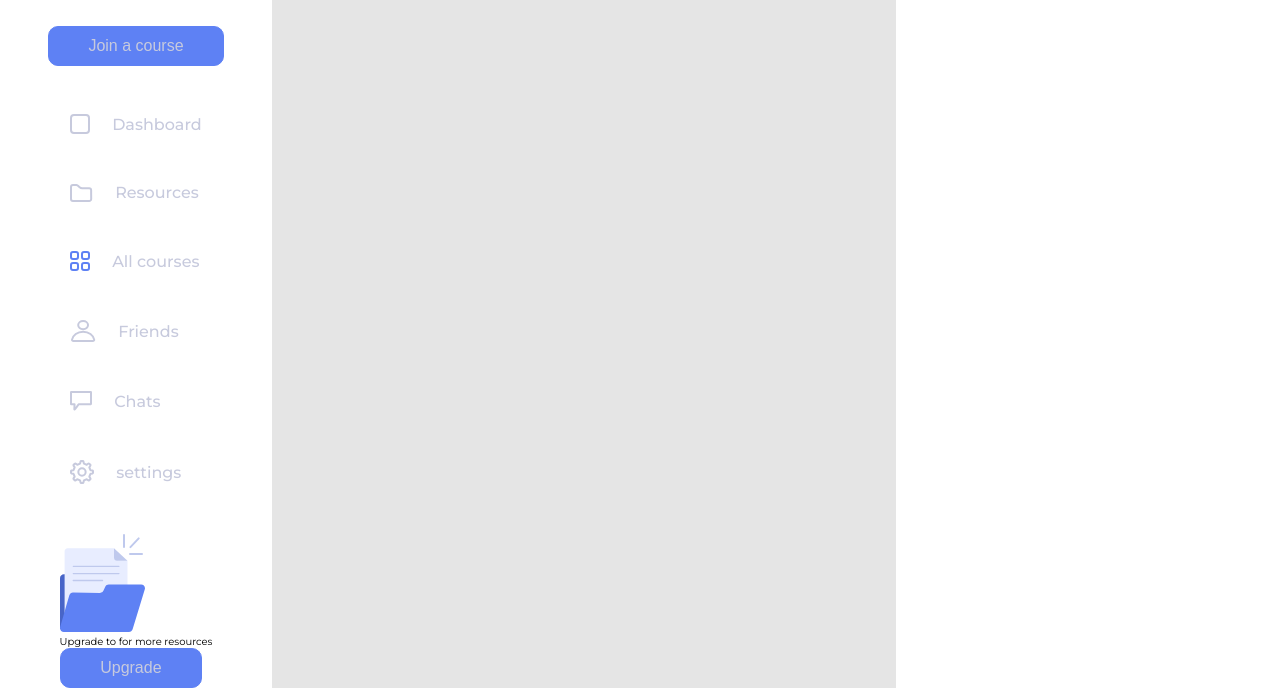
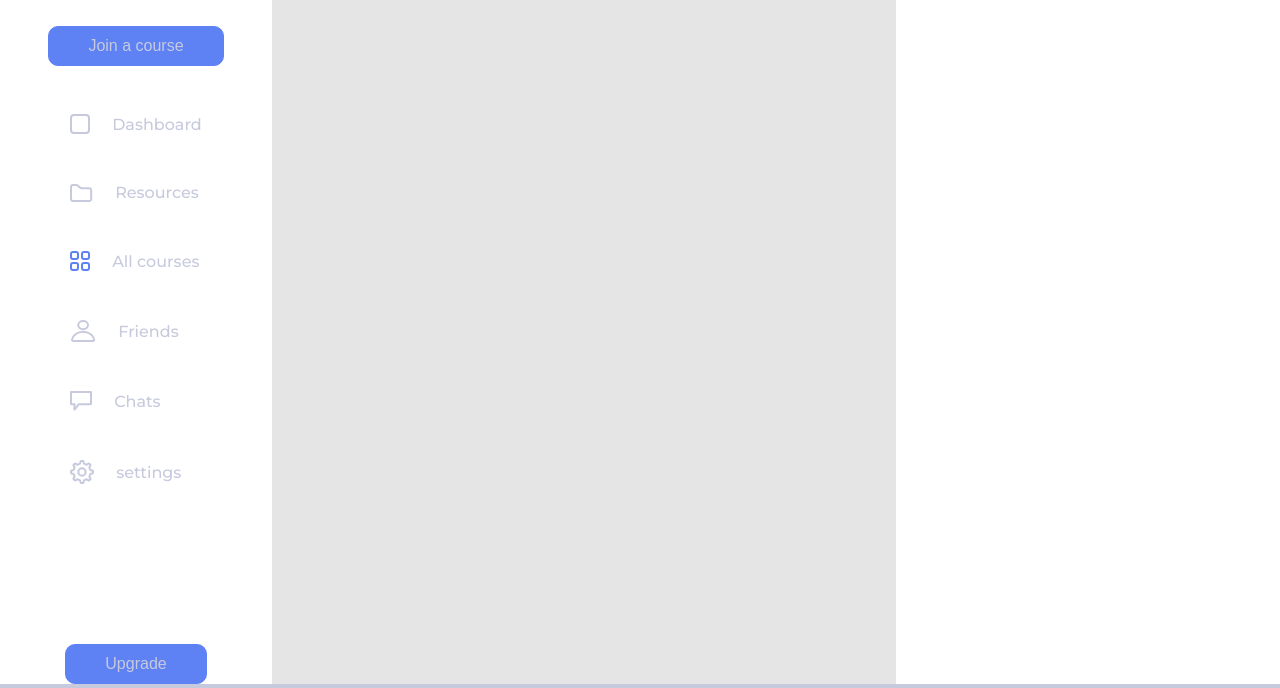
Before and after one commit to Yaasir024/Course-dashboard, a plain HTML site: page index.html in a window 1280 px wide. Shown: the part 148-836 px from the top of the page. Drawn offline with Linux system fonts and the light colour scheme.

Commit message:
styling sidebar-left

```diff
--- a/index.html
+++ b/index.html
@@ -54,11 +54,9 @@
                 </ul>
             </nav>
 
-            <div class="upgrade-container">
-                <img src="images/foldericon.svg" alt="" class="upgrade-icon">
-                <p>Upgrade to   for more resources</p>
-                <button class="btn">Upgrade</button>
-            </div>
+
+                <button class="btn upgrade">Upgrade</button>
+
 
         </div>
         <main class="main"></main>
--- a/style.css
+++ b/style.css
@@ -96,3 +96,7 @@ body {
     font-size: 16px;
     color: var(--grey-dark);
 }
+
+.upgrade {
+    margin-top: 11.1rem;
+}
```
